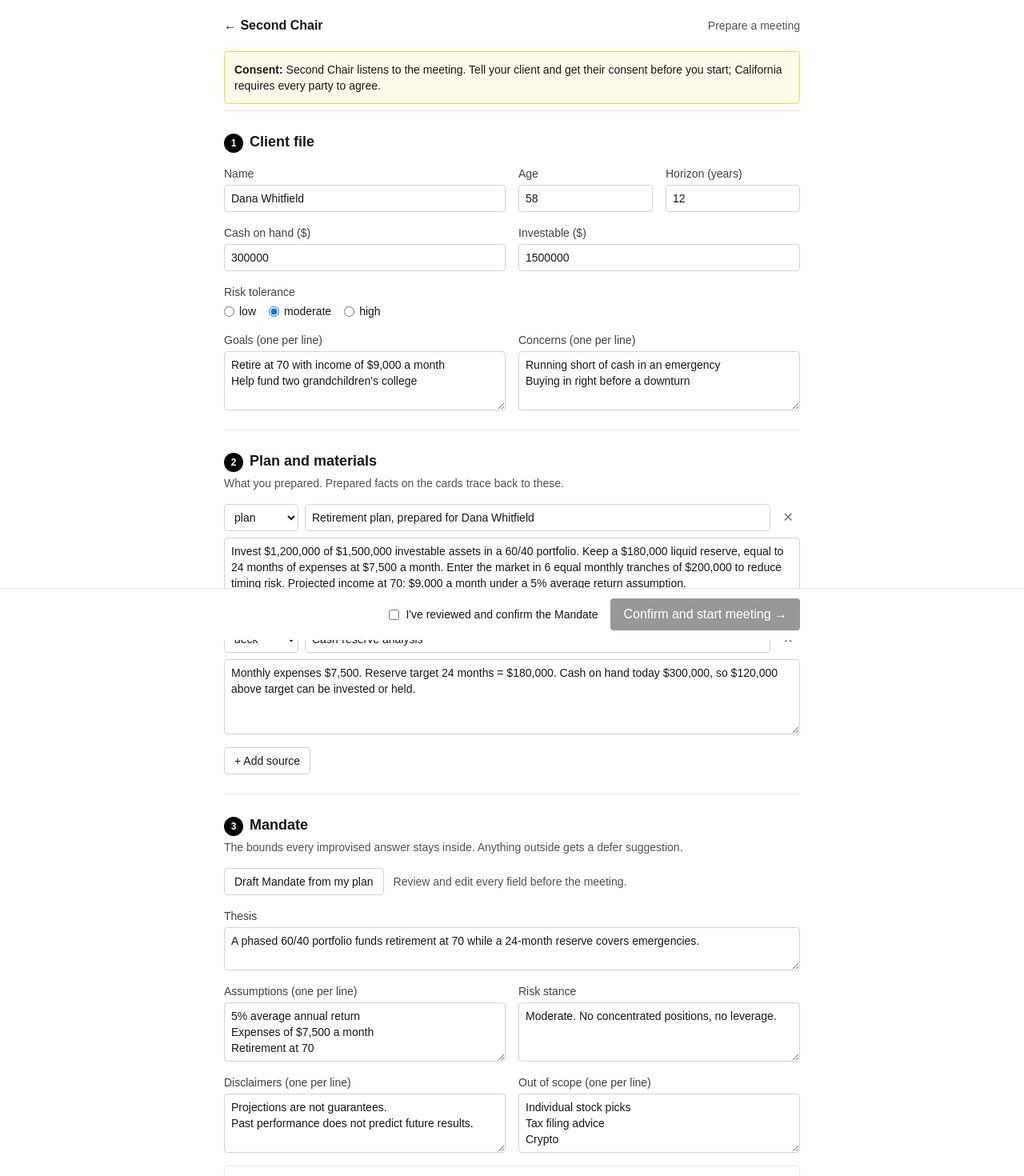
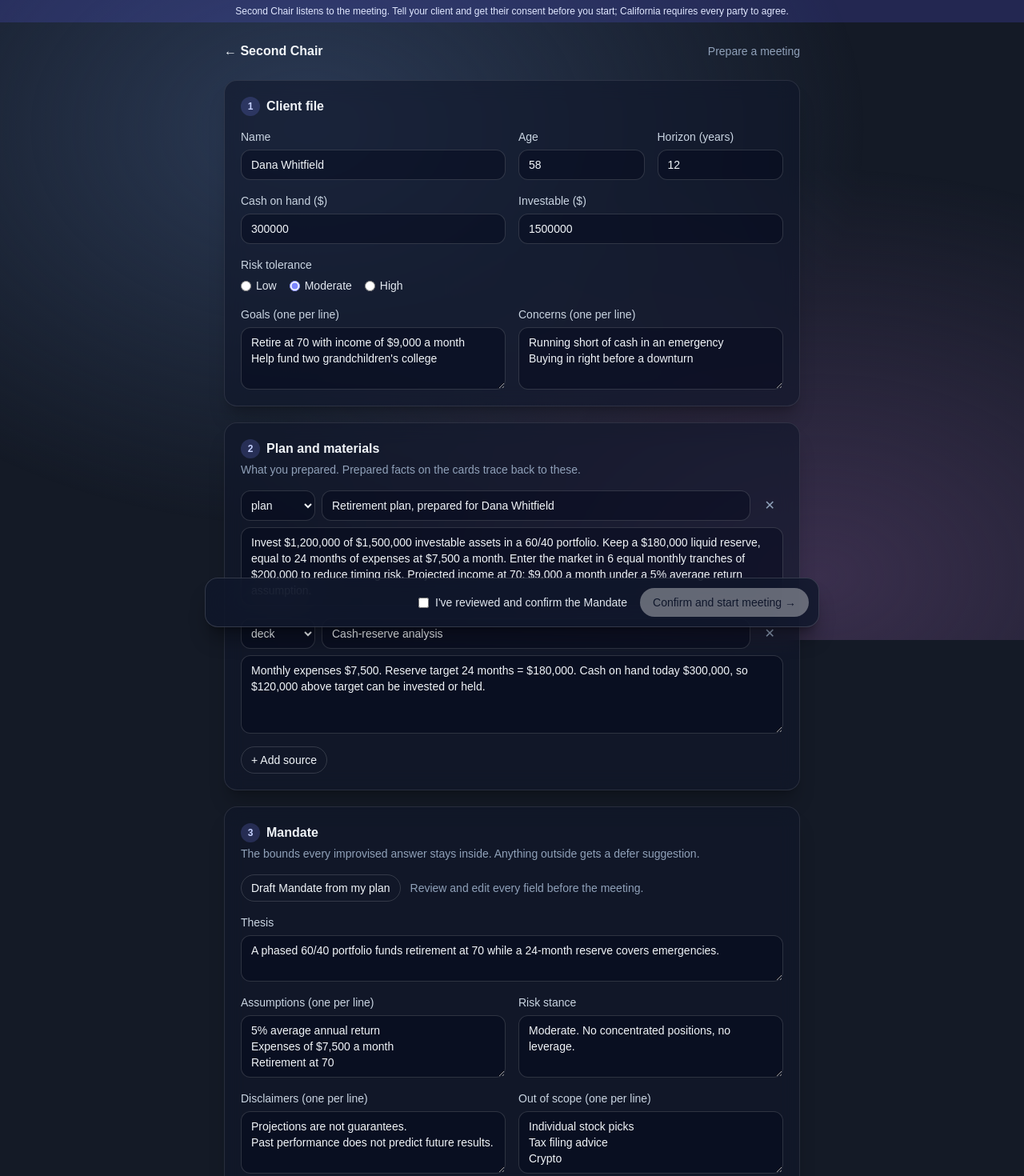
Before and after one commit to TEAM1-THING/Team1, a Next.js app: page /prep in a window 1280 px wide. Shown: the top 1470 px of the page at 80% size. Built offline with nearby package versions, Linux system fonts and the light colour scheme.

Commit message:
C1: match the meeting screen's glass look on landing and prep
Dark backdrop, glass panels, pill buttons, indigo accent and the same
provenance chip colours as track B's meeting screen, so prep flows into
the meeting without a visual jump.

```diff
--- a/src/app/prep/page.tsx
+++ b/src/app/prep/page.tsx
@@ -9,7 +9,7 @@ import { ClientFileForm } from "@/components/prep/ClientFileForm";
 import { MandatePanel } from "@/components/prep/MandatePanel";
 import { confirmPrep } from "@/components/prep/prepModel";
 import { SourcesEditor } from "@/components/prep/SourcesEditor";
-import { Step } from "@/components/prep/ui";
+import { Backdrop, btnPrimary, Step } from "@/components/prep/ui";
 import { demoPrep } from "@/data/demo";
 import { savePrep } from "@/lib/store";
 import type { Prep } from "@/lib/types";
@@ -31,18 +31,19 @@ export default function PrepPage() {
   }
 
   return (
-    <main className="mx-auto max-w-3xl px-4 pb-28 sm:px-6">
-      <header className="flex items-center justify-between py-5">
-        <Link href="/" className="font-semibold">
+    <Backdrop>
+      <p role="note" className="bg-indigo-500/20 px-4 py-1.5 text-center text-xs text-indigo-100">
+        Second Chair listens to the meeting. Tell your client and get their consent before you start; California
+        requires every party to agree.
+      </p>
+
+      <main className="mx-auto flex max-w-3xl flex-col gap-5 px-4 pb-32 sm:px-6">
+        <header className="flex items-center justify-between pt-6 pb-1">
+          <Link href="/" className="font-semibold text-slate-100 hover:text-indigo-200">
             ← Second Chair
           </Link>
-        <span className="text-sm text-neutral-600">Prepare a meeting</span>
+          <span className="text-sm text-slate-400">Prepare a meeting</span>
         </header>
-
-      <p className="mb-2 rounded border border-amber-300 bg-amber-50 p-3 text-sm">
-        <strong>Consent:</strong> Second Chair listens to the meeting. Tell your client and get their consent before
-        you start; California requires every party to agree.
-      </p>
 
         <Step n={1} title="Client file">
           <ClientFileForm value={prep.clientFile} onChange={(clientFile) => set({ clientFile })} />
@@ -62,28 +63,24 @@ export default function PrepPage() {
             }}
           />
         </Step>
+      </main>
 
-      <footer className="fixed inset-x-0 bottom-0 border-t border-neutral-200 bg-white/95 backdrop-blur">
-        <div className="mx-auto flex max-w-3xl flex-col gap-2 px-4 py-3 sm:flex-row sm:items-center sm:justify-end sm:gap-4 sm:px-6">
+      <footer className="fixed inset-x-0 bottom-0 z-20 px-4 pb-4">
+        <div className="mx-auto flex max-w-3xl flex-col gap-2 rounded-2xl border border-white/15 bg-slate-900/80 p-3 shadow-xl shadow-black/30 backdrop-blur-xl sm:flex-row sm:items-center sm:justify-end sm:gap-4 sm:pl-5">
           {error && (
-            <p role="alert" className="text-sm text-red-700 sm:mr-auto">
+            <p role="alert" className="text-sm text-rose-300 sm:mr-auto">
               {error}
             </p>
           )}
-          <label className="flex items-center gap-2 text-sm">
-            <input type="checkbox" checked={mandateOk} onChange={(e) => setMandateOk(e.target.checked)} />
+          <label className="flex items-center gap-2 text-sm text-slate-200">
+            <input className="accent-indigo-400" type="checkbox" checked={mandateOk} onChange={(e) => setMandateOk(e.target.checked)} />
             I&apos;ve reviewed and confirm the Mandate
           </label>
-          <button
-            type="button"
-            disabled={!mandateOk}
-            onClick={start}
-            className="rounded bg-black px-4 py-2 text-white disabled:opacity-40"
-          >
+          <button type="button" disabled={!mandateOk} onClick={start} className={btnPrimary}>
             Confirm and start meeting →
           </button>
         </div>
       </footer>
-    </main>
+    </Backdrop>
   );
 }
--- a/src/components/prep/ClientFileForm.tsx
+++ b/src/components/prep/ClientFileForm.tsx
@@ -31,11 +31,11 @@ export function ClientFileForm({ value, onChange }: { value: ClientFile; onChang
       {num("cashOnHand", "Cash on hand ($)")}
       {num("investable", "Investable ($)")}
       <fieldset className="flex flex-col gap-1 text-sm sm:col-span-2">
-        <legend className="mb-1 font-medium text-neutral-700">Risk tolerance</legend>
+        <legend className="mb-1.5 font-medium text-slate-300">Risk tolerance</legend>
         <div className="flex gap-4">
           {RISK.map((r) => (
-            <label key={r} className="flex items-center gap-1.5">
-              <input type="radio" name="risk" checked={value.riskTolerance === r} onChange={() => set({ riskTolerance: r })} />
+            <label key={r} className="flex items-center gap-1.5 capitalize text-slate-200">
+              <input className="accent-indigo-400" type="radio" name="risk" checked={value.riskTolerance === r} onChange={() => set({ riskTolerance: r })} />
               {r}
             </label>
           ))}
--- a/src/components/prep/MandatePanel.tsx
+++ b/src/components/prep/MandatePanel.tsx
@@ -6,15 +6,14 @@ import { useState } from "react";
 import type { PreflightCheck } from "@/app/api/preflight/route";
 import type { Mandate, PrepSource } from "@/lib/types";
 import { fromLines, readMandate, sourcesBody, toLines } from "./prepModel";
-import { Field, inputClass } from "./ui";
+import { btnGhost, Field, inputClass } from "./ui";
 
+// Same pill colours as the meeting screen's provenance chips.
 const CHIP: Record<PreflightCheck["status"], string> = {
-  ok: "bg-green-100 text-green-800",
-  stale: "bg-amber-100 text-amber-800",
-  unverified: "bg-neutral-200 text-neutral-700",
+  ok: "bg-emerald-400/15 text-emerald-300",
+  stale: "bg-amber-400/15 text-amber-300",
+  unverified: "bg-zinc-400/15 text-zinc-300",
 };
-
-const buttonClass = "rounded border border-neutral-300 px-3 py-1.5 text-sm hover:bg-neutral-100 disabled:opacity-50";
 
 async function post(url: string, sources: PrepSource[]): Promise<unknown> {
   const res = await fetch(url, {
@@ -76,10 +75,10 @@ export function MandatePanel({ sources, value, onChange }: Props) {
   return (
     <div className="flex flex-col gap-4">
       <div className="flex items-center gap-3">
-        <button type="button" className={buttonClass} disabled={drafting} onClick={draft}>
+        <button type="button" className={btnGhost} disabled={drafting} onClick={draft}>
           {drafting ? "Drafting…" : "Draft Mandate from my plan"}
         </button>
-        <span className="text-sm text-neutral-600">Review and edit every field before the meeting.</span>
+        <span className="text-sm text-slate-400">Review and edit every field before the meeting.</span>
       </div>
 
       <Field label="Thesis">
@@ -94,27 +93,27 @@ export function MandatePanel({ sources, value, onChange }: Props) {
         {lines("outOfScope", "Out of scope")}
       </div>
 
-      <div className="flex flex-col gap-3 rounded border border-neutral-200 p-4">
+      <div className="flex flex-col gap-3 rounded-xl border border-white/10 bg-white/5 p-4">
         <div className="flex flex-wrap items-center gap-3">
-          <button type="button" className={buttonClass} disabled={checking} onClick={preflight}>
+          <button type="button" className={btnGhost} disabled={checking} onClick={preflight}>
             {checking ? "Checking…" : "Run pre-flight"}
           </button>
-          <span className="text-sm text-neutral-600">Checks the plan&apos;s figures against live public data.</span>
+          <span className="text-sm text-slate-400">Checks the plan&apos;s figures against live public data.</span>
         </div>
-        {checks && checks.length === 0 && <p className="text-sm text-neutral-600">No figures to check.</p>}
+        {checks && checks.length === 0 && <p className="text-sm text-slate-400">No figures to check.</p>}
         {checks && checks.length > 0 && (
           <ul className="flex flex-col gap-3">
             {checks.map((c, i) => (
               <li key={i} className="flex flex-col gap-1 text-sm sm:flex-row sm:items-start sm:gap-3">
-                <span className={`w-fit shrink-0 rounded px-2 py-0.5 text-xs font-semibold uppercase ${CHIP[c.status] ?? CHIP.unverified}`}>
+                <span className={`w-fit shrink-0 rounded-full px-2 py-0.5 text-[11px] font-medium uppercase ${CHIP[c.status] ?? CHIP.unverified}`}>
                   {c.status}
                 </span>
                 <div className="min-w-0 flex-1">
-                  <p className="font-medium break-words">“{c.claim}”</p>
-                  <p className="break-words text-neutral-600">{c.note}</p>
+                  <p className="font-medium break-words text-slate-100">“{c.claim}”</p>
+                  <p className="break-words text-slate-400">{c.note}</p>
                 </div>
                 {c.sourceUrl && (
-                  <a className="shrink-0 underline" href={c.sourceUrl} target="_blank" rel="noreferrer">
+                  <a className="shrink-0 text-indigo-300 underline hover:text-indigo-200" href={c.sourceUrl} target="_blank" rel="noreferrer">
                     source ↗
                   </a>
                 )}
@@ -125,7 +124,7 @@ export function MandatePanel({ sources, value, onChange }: Props) {
       </div>
 
       {error && (
-        <p role="alert" className="text-sm text-red-700">
+        <p role="alert" className="text-sm text-rose-300">
           {error}
         </p>
       )}
--- a/src/components/prep/SourcesEditor.tsx
+++ b/src/components/prep/SourcesEditor.tsx
@@ -2,7 +2,7 @@
 // Owned by the prep track.
 import type { PrepSource } from "@/lib/types";
 import { addSource, removeSource, updateSource } from "./prepModel";
-import { inputClass } from "./ui";
+import { btnGhost, inputClass } from "./ui";
 
 const KINDS: PrepSource["kind"][] = ["plan", "deck", "client_file", "note"];
 
@@ -14,12 +14,12 @@ export function SourcesEditor({ value, onChange }: { value: PrepSource[]; onChan
           <div className="flex gap-2">
             <select
               aria-label="Kind"
-              className="rounded border border-neutral-300 bg-white px-2 text-sm"
+              className="rounded-xl border border-white/15 bg-slate-950/40 px-2 text-sm text-slate-100"
               value={s.kind}
               onChange={(e) => onChange(updateSource(value, s.id, { kind: e.target.value as PrepSource["kind"] }))}
             >
               {KINDS.map((k) => (
-                <option key={k} value={k}>
+                <option key={k} value={k} className="bg-slate-900">
                   {k.replace("_", " ")}
                 </option>
               ))}
@@ -34,7 +34,7 @@ export function SourcesEditor({ value, onChange }: { value: PrepSource[]; onChan
             <button
               type="button"
               aria-label={`Remove ${s.title || "source"}`}
-              className="rounded px-2 text-neutral-500 hover:bg-neutral-100 hover:text-black"
+              className="rounded-full px-2.5 text-slate-400 hover:bg-white/10 hover:text-white"
               onClick={() => onChange(removeSource(value, s.id))}
             >
               ✕
@@ -52,7 +52,7 @@ export function SourcesEditor({ value, onChange }: { value: PrepSource[]; onChan
       ))}
       <button
         type="button"
-        className="self-start rounded border border-neutral-300 px-3 py-1.5 text-sm hover:bg-neutral-100"
+        className={`self-start ${btnGhost}`}
         onClick={() => onChange(addSource(value))}
       >
         + Add source
--- a/src/components/prep/ui.tsx
+++ b/src/components/prep/ui.tsx
@@ -1,13 +1,33 @@
-// Small form pieces shared by the prep components. Owned by the prep track.
+// Small form pieces shared by the prep components, styled to match the
+// meeting screen's glass look (track B). Owned by the prep track.
 import type { ReactNode } from "react";
 
+const focus = "focus-visible:outline-2 focus-visible:outline-offset-2 focus-visible:outline-indigo-300";
+
 export const inputClass =
-  "w-full rounded border border-neutral-300 bg-white px-2 py-1.5 text-sm focus:border-black focus:outline-none";
+  "w-full rounded-xl border border-white/15 bg-slate-950/40 px-3 py-2 text-sm text-slate-100 placeholder:text-slate-500 " +
+  "focus:border-indigo-300/60 focus:outline-none";
+
+export const btnPrimary = `rounded-full bg-white px-4 py-2 text-sm font-medium text-slate-900 transition-colors hover:bg-indigo-100 disabled:opacity-35 ${focus}`;
+export const btnGhost = `rounded-full border border-white/15 px-3 py-1.5 text-sm text-slate-100 transition-colors hover:bg-white/10 disabled:opacity-35 ${focus}`;
+
+// The same dim room behind the glass as the meeting screen.
+export function Backdrop({ children }: { children: ReactNode }) {
+  return (
+    <div className="relative min-h-screen overflow-hidden bg-[#141a26] text-slate-100">
+      <div
+        aria-hidden
+        className="pointer-events-none fixed inset-0 bg-[radial-gradient(ellipse_at_30%_20%,#2b3a55_0%,transparent_55%),radial-gradient(ellipse_at_80%_90%,#3a2f4d_0%,transparent_50%)]"
+      />
+      <div className="relative z-10">{children}</div>
+    </div>
+  );
+}
 
 export function Field({ label, children, className = "" }: { label: string; children: ReactNode; className?: string }) {
   return (
-    <label className={`flex flex-col gap-1 text-sm ${className}`}>
-      <span className="font-medium text-neutral-700">{label}</span>
+    <label className={`flex flex-col gap-1.5 text-sm ${className}`}>
+      <span className="font-medium text-slate-300">{label}</span>
       {children}
     </label>
   );
@@ -15,13 +35,13 @@ export function Field({ label, children, className = "" }: { label: string; chil
 
 export function Step({ n, title, hint, children }: { n: number; title: string; hint?: string; children: ReactNode }) {
   return (
-    <section className="flex flex-col gap-4 border-t border-neutral-200 py-6">
+    <section className="flex flex-col gap-4 rounded-2xl border border-white/10 bg-slate-900/60 p-5 shadow-xl shadow-black/20 backdrop-blur-md">
       <header>
-        <h2 className="text-lg font-semibold">
-          <span className="mr-2 inline-flex h-6 w-6 items-center justify-center rounded-full bg-black text-xs text-white">{n}</span>
+        <h2 className="flex items-center gap-2 text-base font-semibold">
+          <span className="inline-flex size-6 items-center justify-center rounded-full bg-indigo-400/20 text-xs text-indigo-200">{n}</span>
           {title}
         </h2>
-        {hint && <p className="mt-1 text-sm text-neutral-600">{hint}</p>}
+        {hint && <p className="mt-1 text-sm text-slate-400">{hint}</p>}
       </header>
       {children}
     </section>
```
Also changed, not shown: src/app/page.tsx (+25 -8 lines). Lines whose indentation alone changed are shown as unchanged.
